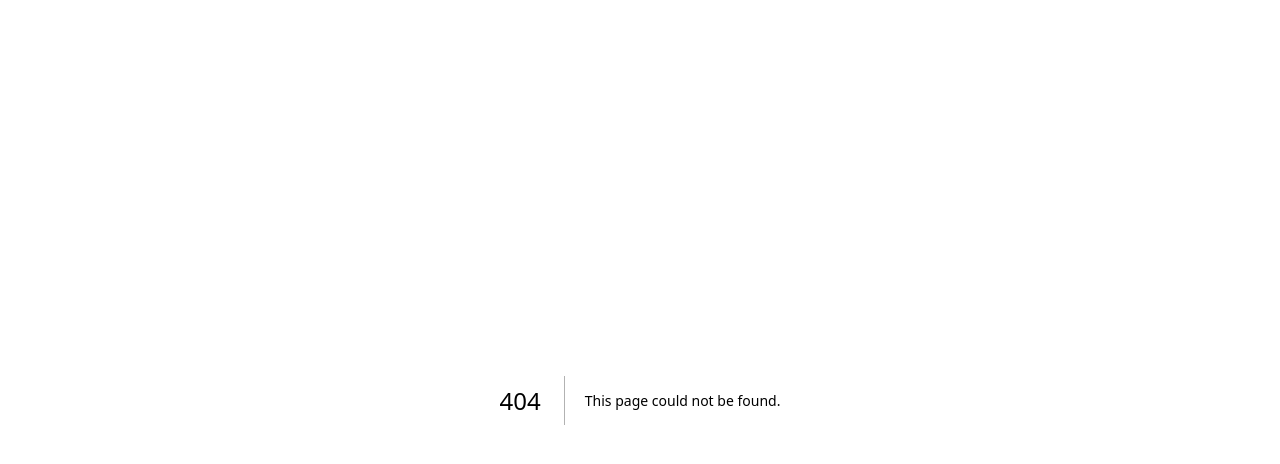
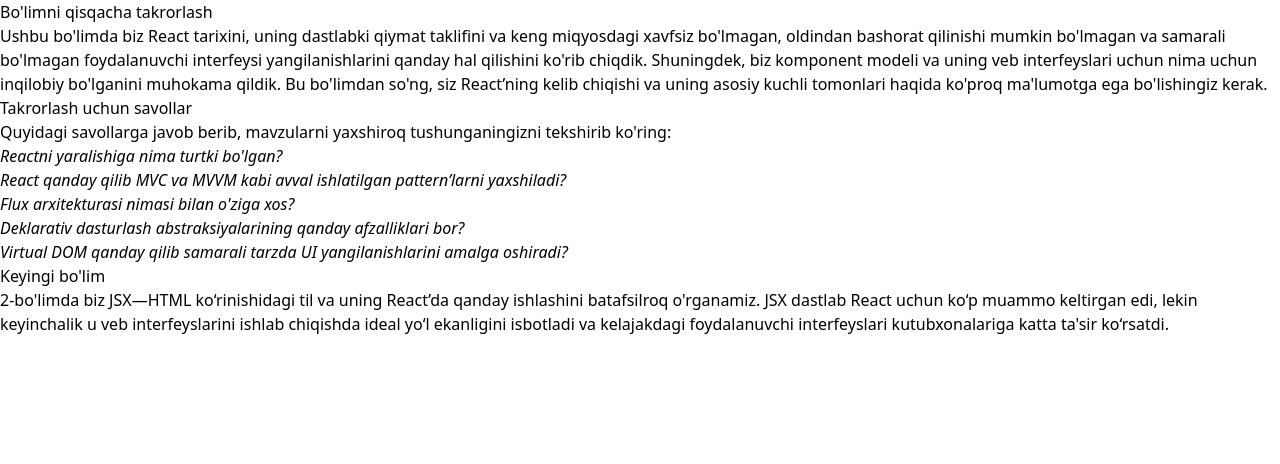
Before and after one commit to RustamovRR/webiston, a Next.js app: page /docs/react/entry-level-stuff/recap in a window 1280 px wide. Before the commit this address had no page. Shown: the top 464 px of the page. Built offline with nearby package versions, Linux system fonts and the light colour scheme.

Commit message:
feat: add 'recap' page of 'entry-level-stuff' chapter and first chapter is completed

```diff
--- a/src/pages/docs/react/entry-level-stuff/_meta.json
+++ b/src/pages/docs/react/entry-level-stuff/_meta.json
@@ -7,5 +7,6 @@
   "enter-react": "React’ga kirish",
   "react-value-proposition": "React’ning qiymat taklifi",
   "releasing-react": "React’ning ommaga chiqishi",
-  "flux-architecture": "Flux arxitekturasi"
+  "flux-architecture": "Flux arxitekturasi",
+  "recap": "Xulosa"
 }
--- /dev/null
+++ b/src/pages/docs/react/entry-level-stuff/recap.mdx
@@ -0,0 +1,15 @@
+### Bo'limni qisqacha takrorlash
+Ushbu bo'limda biz React tarixini, uning dastlabki qiymat taklifini va keng miqyosdagi xavfsiz bo'lmagan, oldindan bashorat qilinishi mumkin bo'lmagan va samarali bo'lmagan foydalanuvchi interfeysi yangilanishlarini qanday hal qilishini ko'rib chiqdik. Shuningdek, biz komponent modeli va uning veb interfeyslari uchun nima uchun inqilobiy bo'lganini muhokama qildik. Bu bo'limdan so'ng, siz React’ning kelib chiqishi va uning asosiy kuchli tomonlari haqida ko'proq ma'lumotga ega bo'lishingiz kerak.
+
+
+### Takrorlash uchun savollar
+Quyidagi savollarga javob berib, mavzularni yaxshiroq tushunganingizni tekshirib ko'ring:
+
+1. *Reactni yaralishiga nima turtki bo'lgan?*
+2. *React qanday qilib MVC va MVVM kabi avval ishlatilgan pattern’larni yaxshiladi?*
+3. *Flux arxitekturasi nimasi bilan o'ziga xos?*
+4. *Deklarativ dasturlash abstraksiyalarining qanday afzalliklari bor?*
+5. *Virtual DOM qanday qilib samarali tarzda UI yangilanishlarini amalga oshiradi?*
+
+### Keyingi bo'lim
+2-bo'limda biz JSX—HTML ko‘rinishidagi til va uning React’da qanday ishlashini batafsilroq o'rganamiz. JSX dastlab React uchun ko‘p muammo keltirgan edi, lekin keyinchalik u veb interfeyslarini ishlab chiqishda ideal yo‘l ekanligini isbotladi va kelajakdagi foydalanuvchi interfeyslari kutubxonalariga katta ta'sir ko‘rsatdi.
```
